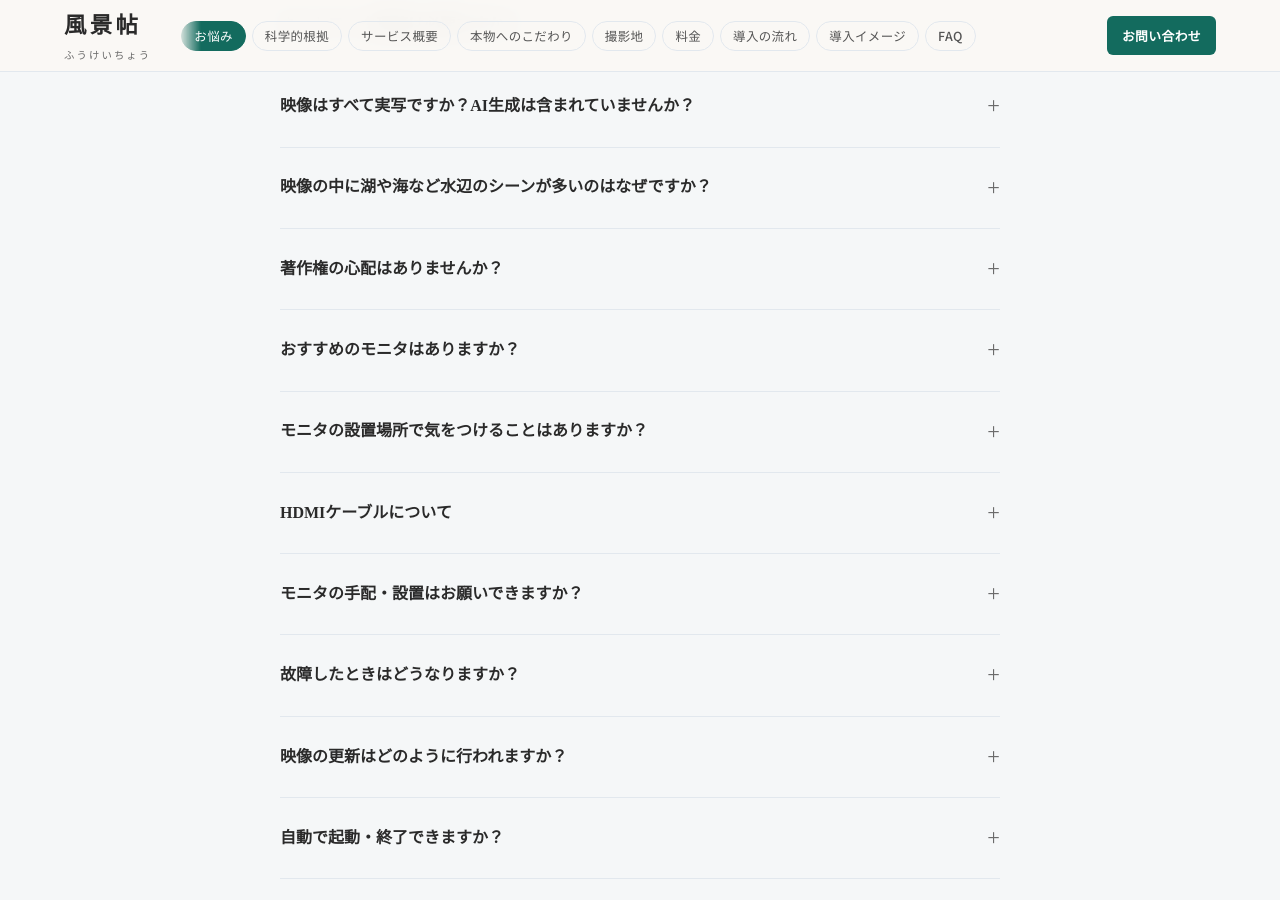
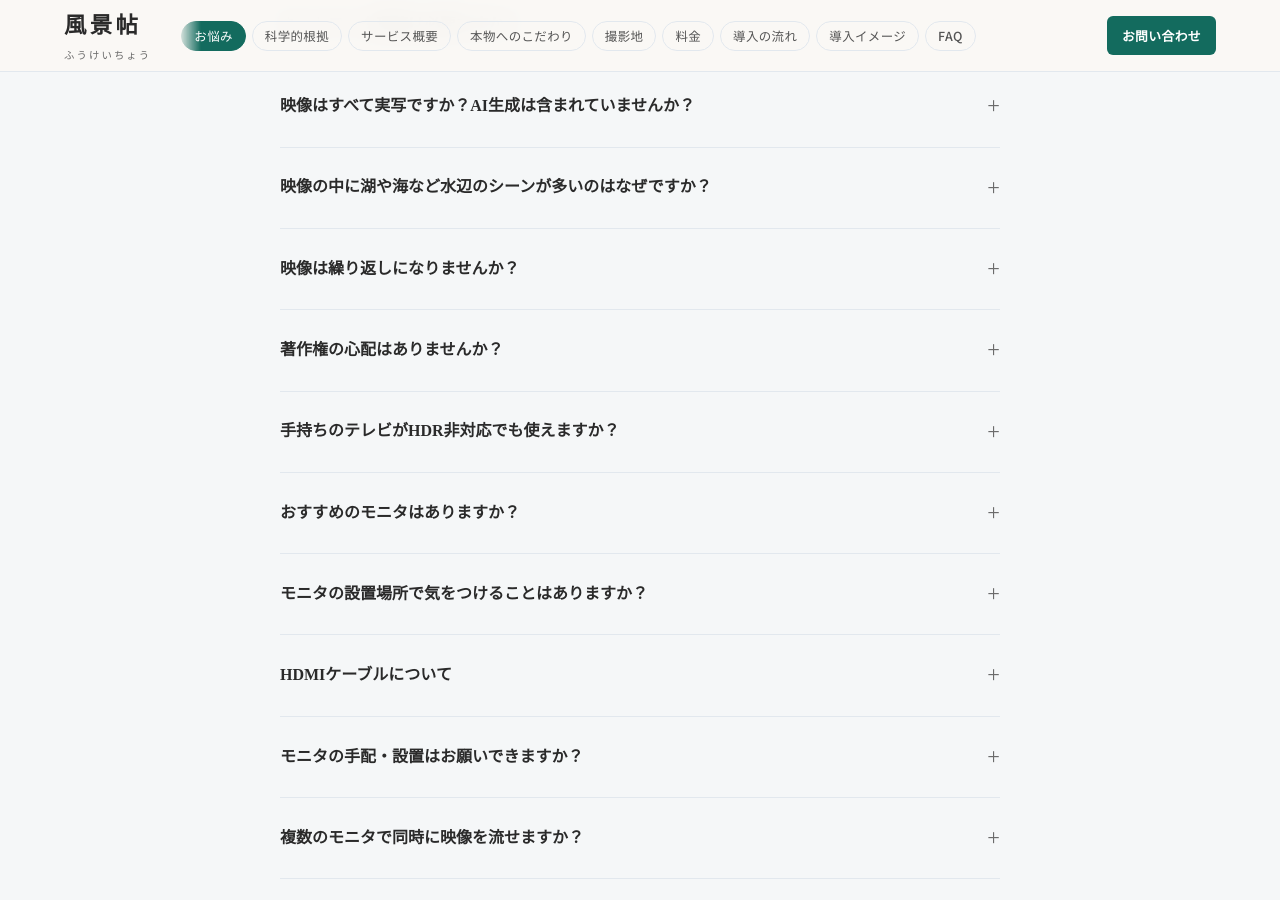
Before and after one commit to dr836gnypeq-ctrl/fukeichou-site, a Jekyll site: the page built from index.html, in a window 1280 px wide and 900 px high, scrolled down 11219 px. Built offline with Jekyll 4.4.1, drawn with Linux system fonts in a browser that asks for light colours; nearby versions of some CDN libraries.

Commit message:
FAQ: 4件追加・改善（繰り返し/HDR非対応/更新改善/複数モニタ）計21項目

```diff
--- a/index.html
+++ b/index.html
@@ -443,7 +443,11 @@ description: 待合室のモニターに何を流すか迷っていませんか
 <details class="faq-item"><summary>映像はすべて実写ですか？AI生成は含まれていませんか？</summary><p>はい、すべて実写です。風景帖の映像は、北海道から鹿児島まで、実際にその場所に立って撮影したものだけをお届けしています。風に揺れる木々、水面の反射、雲の流れ——現地でしか記録できない本物の光と時間をそのまま収めています。AI生成映像は一切含まれていません。</p></details>
 <details class="faq-item"><summary>映像の中に湖や海など水辺のシーンが多いのはなぜですか？</summary><p>日本三景（松島・天橋立・宮島）はいずれも海に面した風景です。国が指定する特別名勝の自然景観を見ても、9割以上が湖・川・海・滝など水のある景色です。日本人が古来「絶景」と呼んできたものの多くは、水辺の景色でした。風景帖のライブラリはその事実に沿った構成になっています。水面の揺らめきや光の反射は、見る人が意識しなくても自然と目が追う穏やかな視覚刺激であることが研究でも確認されており、待合室や共用スペースに適した映像素材です。</p></details>
 
+<details class="faq-item"><summary>映像は繰り返しになりませんか？</summary><p>ライブラリは150時間超を収録しており、季節と時間帯に応じて自動で切り替わります（春季 3〜5月／夏季 6〜8月／秋季 9〜11月／冬季 12〜2月）。1シーンは約1時間で構成されているため、30分後に戻れば映像もその分だけ進んでいます。同じ映像が繰り返し目に触れることはほぼありません。ライブラリ全体も2年ごとに大幅刷新しています。</p></details>
+
 <details class="faq-item"><summary>著作権の心配はありませんか？</summary><p>ありません。映像はすべて当社で撮影・編集し、著作権を保有しています。商用利用の許諾が含まれた状態でご提供しますので、安心してご利用いただけます。</p></details>
+
+<details class="faq-item"><summary>手持ちのテレビがHDR非対応でも使えますか？</summary><p>はい、ご利用いただけます。HDR非対応のテレビでも映像が不自然に見えることはありません。ただし、HDR対応テレビで視聴した場合と比べると、暗部の階調や色彩の豊かさに差が出ます。買い替えの際にHDR10対応モデルをお選びいただくと、映像の品質を最大限に引き出せます。</p></details>
 
 <details class="faq-item"><summary>おすすめのモニタはありますか？</summary><p>4K液晶テレビ（HDR10対応）を推奨しています。一般的な待合室には55〜65インチが最適です。広いスペースには75インチ以上もご検討ください。有機EL方式は焼付き防止機能による意図しない輝度低下があるため、液晶方式をおすすめしています。</p></details>
 
@@ -453,8 +457,10 @@ description: 待合室のモニターに何を流すか迷っていませんか
 
 <details class="faq-item"><summary>モニタの手配・設置はお願いできますか？</summary><p>モニタの手配・設置はサービスに含まれていません。壁の構造や配線の取り回し、既存の内装との兼ね合いは、日頃から貴施設をよくご存知の地元業者が対応するのが最も確実です。お付き合いのある内装業者さんがいればそちらへ、なければ一般的な依頼先の探し方をご案内します。</p></details>
 
+<details class="faq-item"><summary>複数のモニタで同時に映像を流せますか？</summary><p>1台の再生機器から2台のモニタに同時出力できますが、OS仕様によりHDR表示が無効になります。</p></details>
+
 <details class="faq-item"><summary>故障したときはどうなりますか？</summary><p>通常使用での故障には無償で交換対応いたします。お客様の過失による故障の場合は実費をご負担いただきます。</p></details>
-<details class="faq-item"><summary>映像の更新はどのように行われますか？</summary><p>映像データの更新は機器ごとの郵送交換で行います。お手元の機器を着払いでご返送いただき、新しい機器をお送りします。映像ライブラリは2年ごとに大幅刷新しています。</p></details>
+<details class="faq-item"><summary>映像の更新はどのように行われますか？</summary><p>季節と時間帯に応じた映像への切り替えは機器が自動で行うため、スタッフの操作は不要です。ライブラリ全体の刷新は2年ごとに実施しており、その際は機器の郵送交換で対応します。お手元の機器を着払いでご返送いただき、新しい映像を収録した機器をお送りします。</p></details>
 
 <details class="faq-item"><summary>自動で起動・終了できますか？</summary><p>はい。曜日ごとに稼働時間帯を設定でき、診療時間や営業時間に合わせて自動で起動・スリープします。</p></details>
 
@@ -519,6 +525,14 @@ description: 待合室のモニターに何を流すか迷っていませんか
     },
     {
       "@type": "Question",
+      "name": "手持ちのテレビがHDR非対応でも使えますか？",
+      "acceptedAnswer": {
+        "@type": "Answer",
+        "text": "はい、ご利用いただけます。HDR非対応のテレビでも映像が不自然に見えることはありません。ただし、HDR対応テレビで視聴した場合と比べると、暗部の階調や色彩の豊かさに差が出ます。買い替えの際にHDR10対応モデルをお選びいただくと、映像の品質を最大限に引き出せます。"
+      }
+    },
+    {
+      "@type": "Question",
       "name": "おすすめのモニタはありますか？",
       "acceptedAnswer": {
         "@type": "Answer",
@@ -543,6 +557,14 @@ description: 待合室のモニターに何を流すか迷っていませんか
     },
     {
       "@type": "Question",
+      "name": "映像は繰り返しになりませんか？",
+      "acceptedAnswer": {
+        "@type": "Answer",
+        "text": "ライブラリは150時間超を収録しており、季節と時間帯に応じて自動で切り替わります（春季 3〜5月／夏季 6〜8月／秋季 9〜11月／冬季 12〜2月）。1シーンは約1時間で構成されているため、30分後に戻れば映像もその分だけ進んでいます。同じ映像が繰り返し目に触れることはほぼありません。ライブラリ全体も2年ごとに大幅刷新しています。"
+      }
+    },
+    {
+      "@type": "Question",
       "name": "HDMIケーブルについて",
       "acceptedAnswer": {
         "@type": "Answer",
@@ -559,6 +581,14 @@ description: 待合室のモニターに何を流すか迷っていませんか
     },
     {
       "@type": "Question",
+      "name": "複数のモニタで同時に映像を流せますか？",
+      "acceptedAnswer": {
+        "@type": "Answer",
+        "text": "1台の再生機器から2台のモニタに同時出力できますが、OS仕様によりHDR表示が無効になります。"
+      }
+    },
+    {
+      "@type": "Question",
       "name": "故障したときはどうなりますか？",
       "acceptedAnswer": {
         "@type": "Answer",
@@ -570,7 +600,7 @@ description: 待合室のモニターに何を流すか迷っていませんか
       "name": "映像の更新はどのように行われますか？",
       "acceptedAnswer": {
         "@type": "Answer",
-        "text": "映像データの更新は機器ごとの郵送交換で行います。お手元の機器を着払いでご返送いただき、新しい機器をお送りします。映像ライブラリは2年ごとに大幅刷新しています。"
+        "text": "季節と時間帯に応じた映像への切り替えは機器が自動で行うため、スタッフの操作は不要です。ライブラリ全体の刷新は2年ごとに実施しており、その際は機器の郵送交換で対応します。お手元の機器を着払いでご返送いただき、新しい映像を収録した機器をお送りします。"
       }
     },
     {
```
